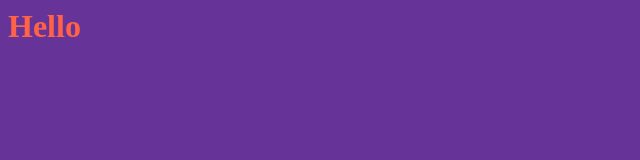
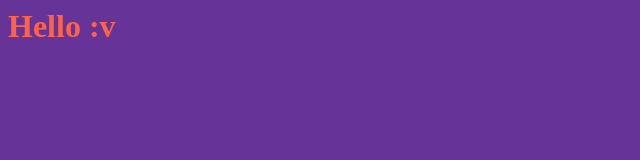
Before and after one commit to alaanescobedo/web-1, a plain HTML site: page index.html in a window 1280 px wide. Shown: the full height of the page, 0-640 px from the left. Drawn offline with Linux system fonts and the light colour scheme.

```diff
--- a/index.html
+++ b/index.html
@@ -4,7 +4,7 @@
   </head>
   <body>
     <h1>
-      Hello
+      Hello :v
     </h1>
     <script src="./script.js"></script>
   </body>
```
